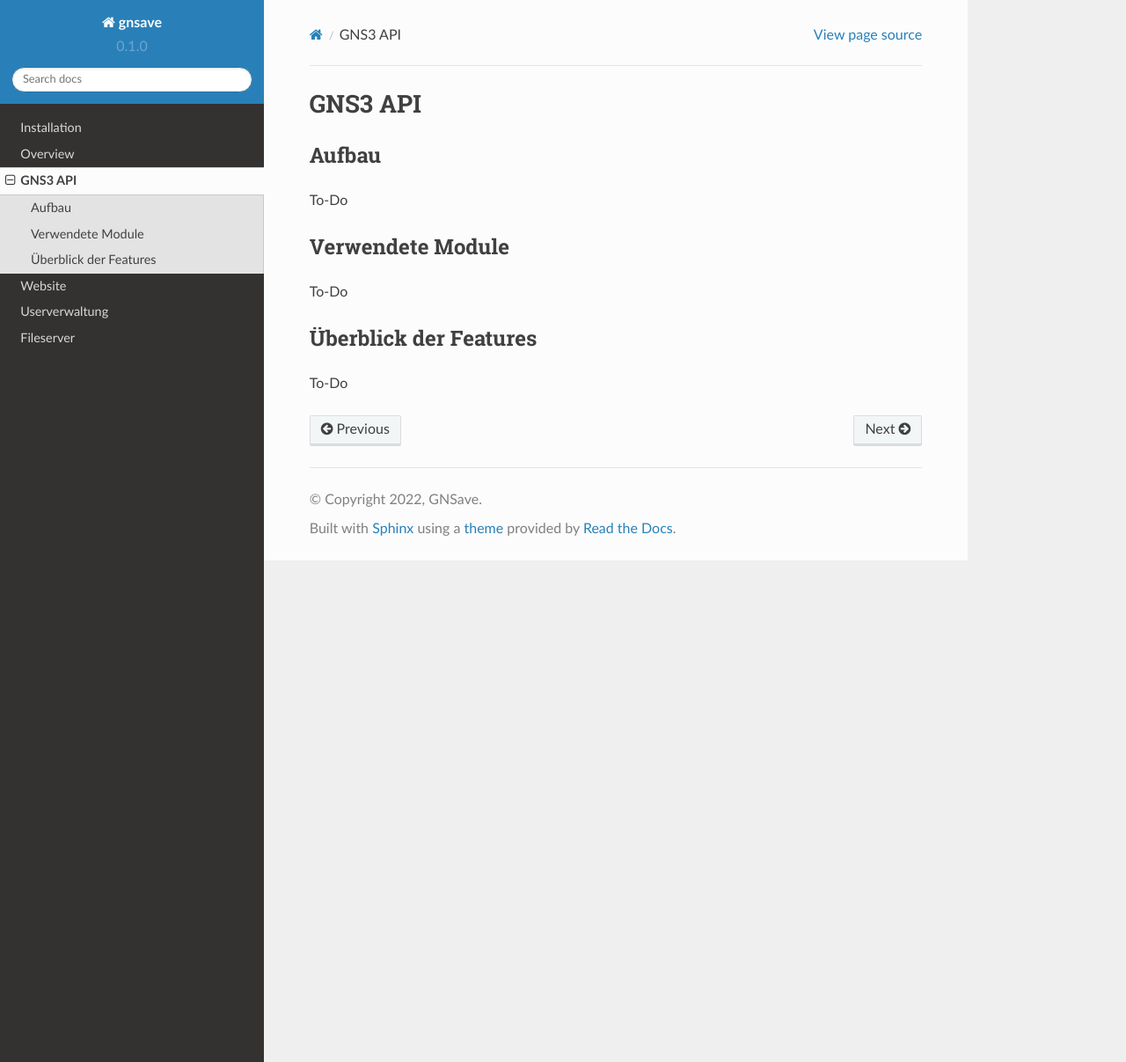
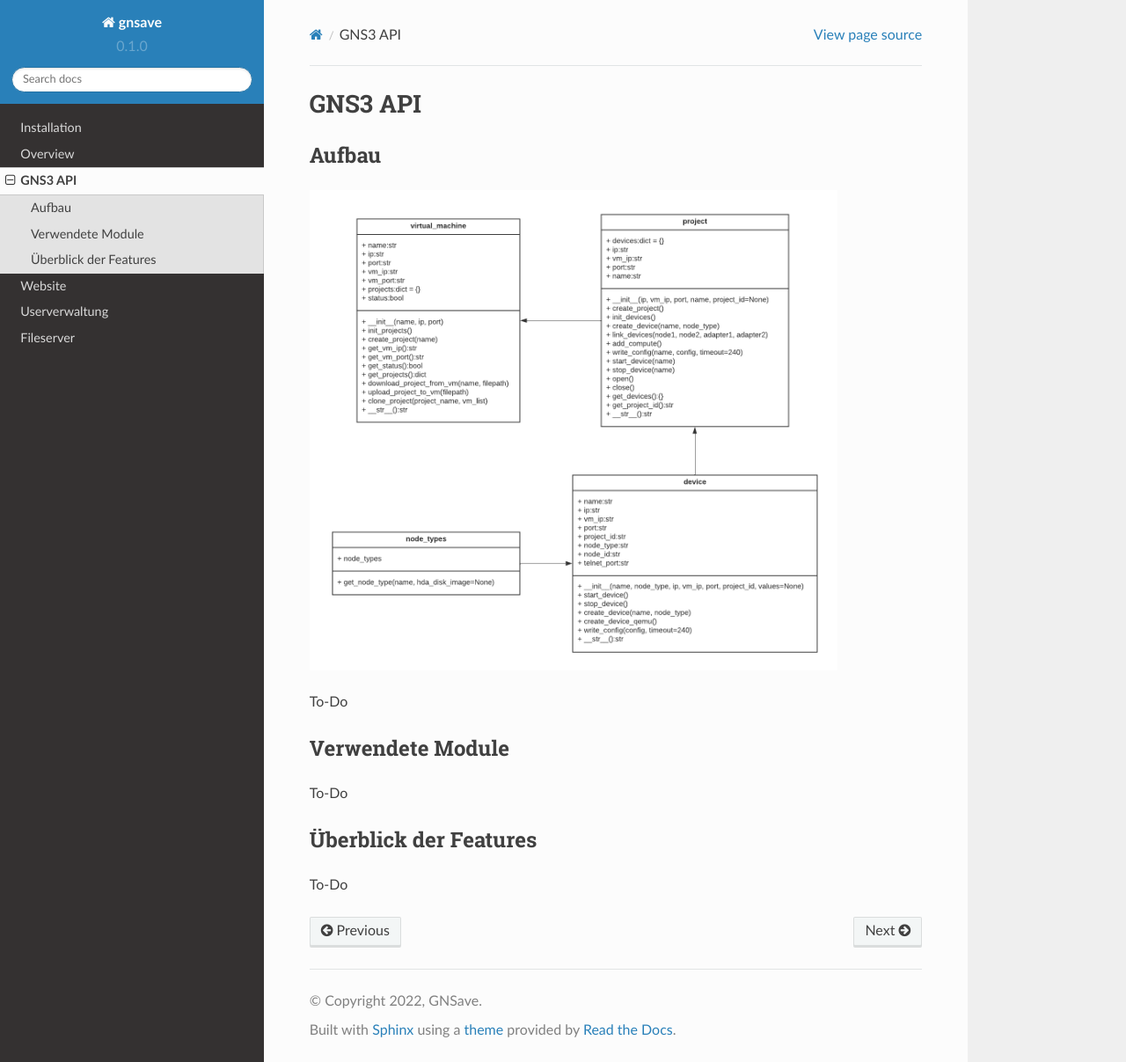
Before and after one commit to gnsave/GNSave, a Sphinx documentation site: the page built from docs/source/gns3-api.rst, in a window 1280 px wide and 1207 px high. Shown: the whole window at 88% size. Built offline with Sphinx 7.4.7 and the Read the Docs theme 2.0.0, drawn with Linux system fonts in a browser that asks for light colours.

```diff
--- a/docs/source/gns3-api.rst
+++ b/docs/source/gns3-api.rst
@@ -5,6 +5,10 @@ GNS3 API
 
 Aufbau
 ------------
+
+.. image:: images/gns_api_class_diagram.png
+  :width: 600
+  :alt: GNS-API Klassendiagramm
 
 To-Do
 
```
